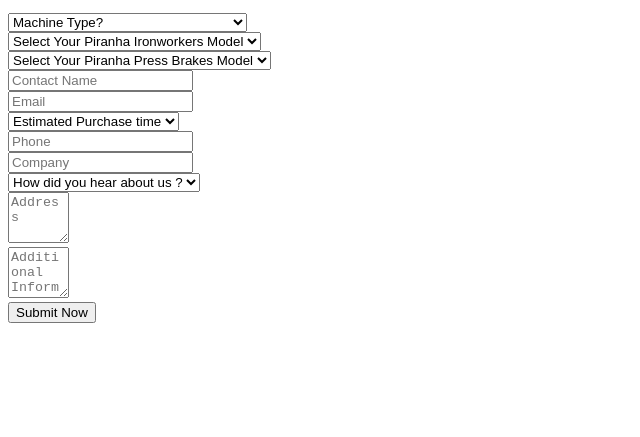
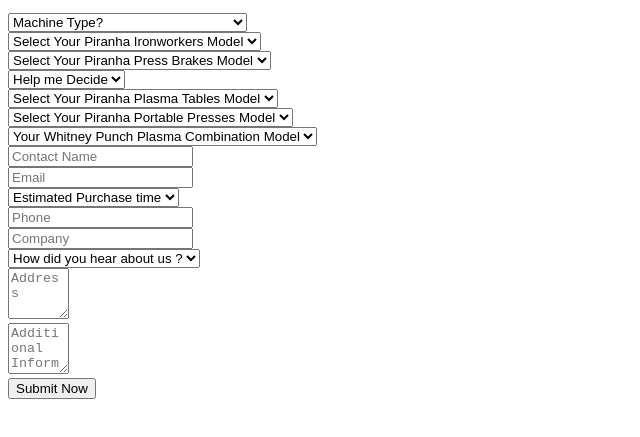
Before and after one commit to webzin/mfab, a website: page www/quote.html in a window 1280 px wide. Shown: the part 137-574 px from the top of the page, without its empty margins (0-640 px from the left). Drawn offline with Linux system fonts and the light colour scheme.

Commit message:
03octhtml

```diff
--- a/www/quote.html
+++ b/www/quote.html
@@ -47,6 +47,7 @@
                   <option value="SEP-120 Single End Punch Press|26900">SEP-120 Single End Punch Press</option>
                 </select>
               </div>
+
               <div class="col-100 tablet-100 contact-div">
                 <select class="col-80 tablet-80 clearfix " name="smt" style="position:relative;" id="pp">
                 <option value="">Select Your Piranha Press Brakes Model</option>
@@ -70,6 +71,32 @@
                   <option value="|0"></option>
                 </select>
               </div>
+
+              <div class="col-100 tablet-100 contact-div model_type" id="">
+              <select name="input_43" id="ps">
+    <option value="Help me Decide|0">Help me Decide</option>
+    <option value="1/4" x 8|59500">1/4" x 8</option>
+    <option value="1/4"x10|50900">1/4"x10</option>
+    <option value="1/4"x13|60500">1/4"x13</option>
+    <option value="3/4"x8|119500">3/4"x8</option>
+    <option value="3/4"x10|122900">3/4"x10</option>
+    <option value="3/8"x10p|74500">3/8"x10p</option>
+    <option value="5/8"x10|99500">5/8"x10</option>
+    <option value="5/16"x10|57500">5/16"x10</option>
+  </select>
+  				 </div>
+                 <div class="col-100 tablet-100 contact-div model_type" id="">
+                <select name="input_44" id="ppt" class="large gfield_select" aria-required="true" aria-invalid="false" tabindex="5"><option value="">Select Your Piranha Plasma Tables Model</option><option value="Help me Decide|0">Help me Decide</option><option value="Piranha C404 Plasma Cutting Table|17950">Piranha C404 Plasma Cutting Table</option><option value="Piranha C408 Plasma Cutting Table|20950">Piranha C408 Plasma Cutting Table</option><option value="Piranha C510 Plasma Cutting Table|24500">Piranha C510 Plasma Cutting Table</option><option value="Piranha C404 Plasma Cutting Table|17950">Piranha C404 Plasma Cutting Table</option><option value="Piranha C408 Plasma Cutting Table|20950">Piranha C408 Plasma Cutting Table</option><option value="Piranha C510 Plasma Cutting Table|24500">Piranha C510 Plasma Cutting Table</option></select>
+                </div>
+                <div class="col-100 tablet-100 contact-div model_type" id="">
+                <select name="input_46" id="ppp" class="large gfield_select" aria-required="true" aria-invalid="false" tabindex="7">
+                <option value="">Select Your Piranha Portable Presses Model</option>
+                <option value="0|0">Select One</option><option value="720 D|0">720 D</option><option value="720X6 D|0">720X6 D</option><option value="721 D|0">721 D</option><option value="730 D|0">730 D</option><option value="730CC D|0">730CC D</option><option value="730X8 D|0">730X8 D</option><option value="731 D|0">731 D</option><option value="750 D|0">750 D</option><option value="751 D|0">751 D</option><option value="770 D|0">770 D</option><option value="771 D|0">771 D</option><option value="790 D|0">790 D</option><option value="790AX6 D|0">790AX6 D</option><option value="791 D|0">791 D</option><option value="791AX18 D|0">791AX18 D</option><option value="791AX30 D|0">791AX30 D</option><option value="791K D|0">791K D</option><option value="7150AX6 D|0">7150AX6 D</option><option value="7150AX12 D|0">7150AX12 D</option><option value="7151AD|0">7151AD</option><option value="7250AD|0">7250AD</option></select>
+                 </div>
+                 <div class="col-100 tablet-100 contact-div model_type" id="">
+                 <select name="input_45" id="ppc" class="large gfield_select" aria-required="true" aria-invalid="false" tabindex="6">Select <option value="0">Your Whitney Punch Plasma Combination Model</option><option value="|0">Select One</option><option value="657|9850">657</option><option value="3400|9850">3400</option><option value="3400 XP|9850">3400 XP</option><option value="3400 HEAVY|9850">3400 HEAVY</option><option value="3400 HXT|9850">3400 HXT</option><option value="3700 SST|9850">3700 SST</option></select>
+
+                 </div>
               <div class="col-100 tablet-100 contact-div">
                 <input name="contact" class="col-75 tablet-80 clearfix" type="text" value="" placeholder="Contact Name" required="" autocomplete="off">
               </div>
@@ -138,10 +165,10 @@
                   <div class="col-15 tablet-15"> <a href="login.html" class="">
                   <div class="icon-div"> <i class="fa fa-user grow"></i> </div>
                   </a> </div>
-                   <div class="col-15 tablet-15"> <a href="tel:1-800-338-5471" target="_blank">
+                   <div class="col-15 tablet-15"> <a href="tel:1-800-338-5471" class="external">
                   <div class="icon-div"> <i class="fa fa-phone grow"></i> </div>
                   </a> </div>
-                  <div class="col-15 tablet-15"> <a href="mailto:info@megafab.com" target="_blank">
+                  <div class="col-15 tablet-15"> <a href="mailto:info@megafab.com" class="external">
                   <div class="icon-div"> <i class="fa fa-envelope grow"></i> </div>
                   </a> </div>
               </div>
```
Also changed, not shown: www/about.html (+2 -2 lines), www/contact.html (+2 -2 lines), www/index.html (+2 -3 lines), www/login.html (+2 -2 lines), www/manual.html (+2 -2 lines), www/product.html (+2 -2 lines), www/video.html (+2 -2 lines).
